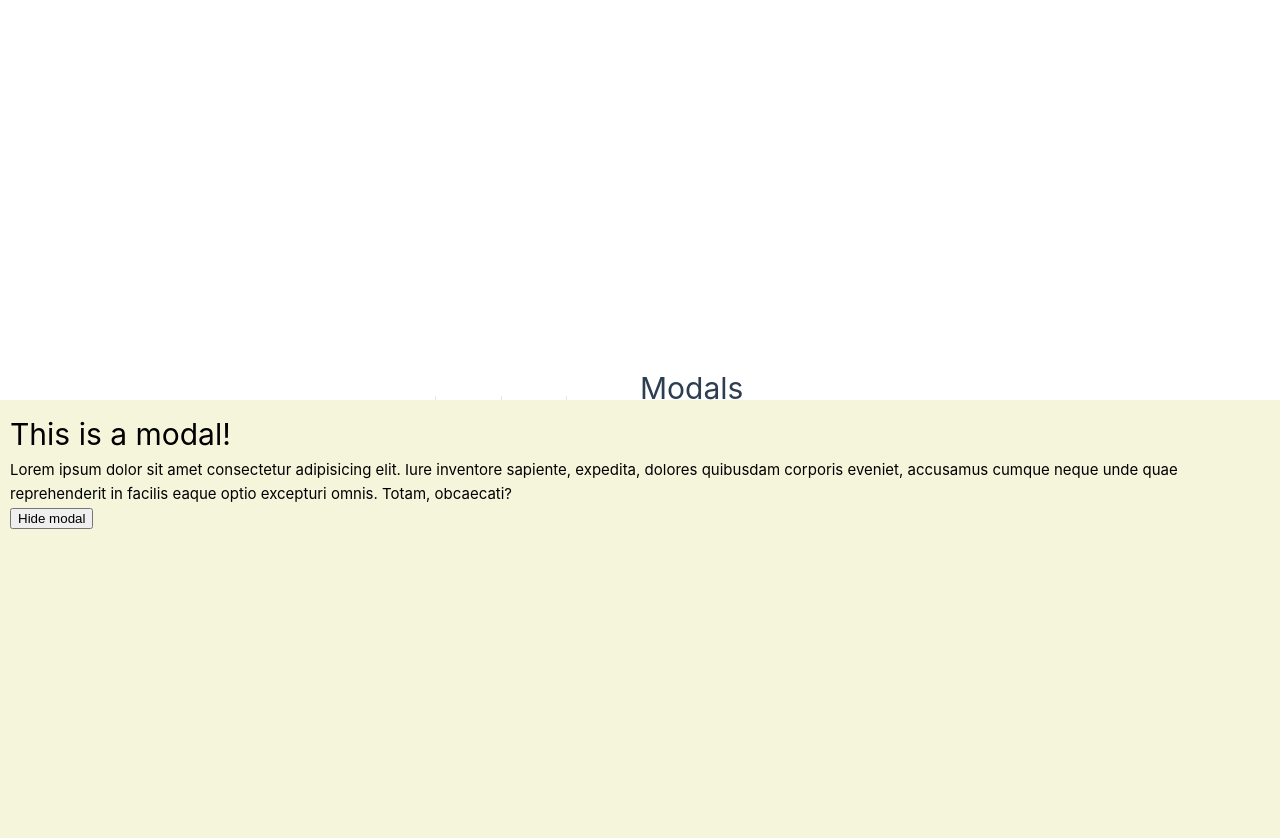
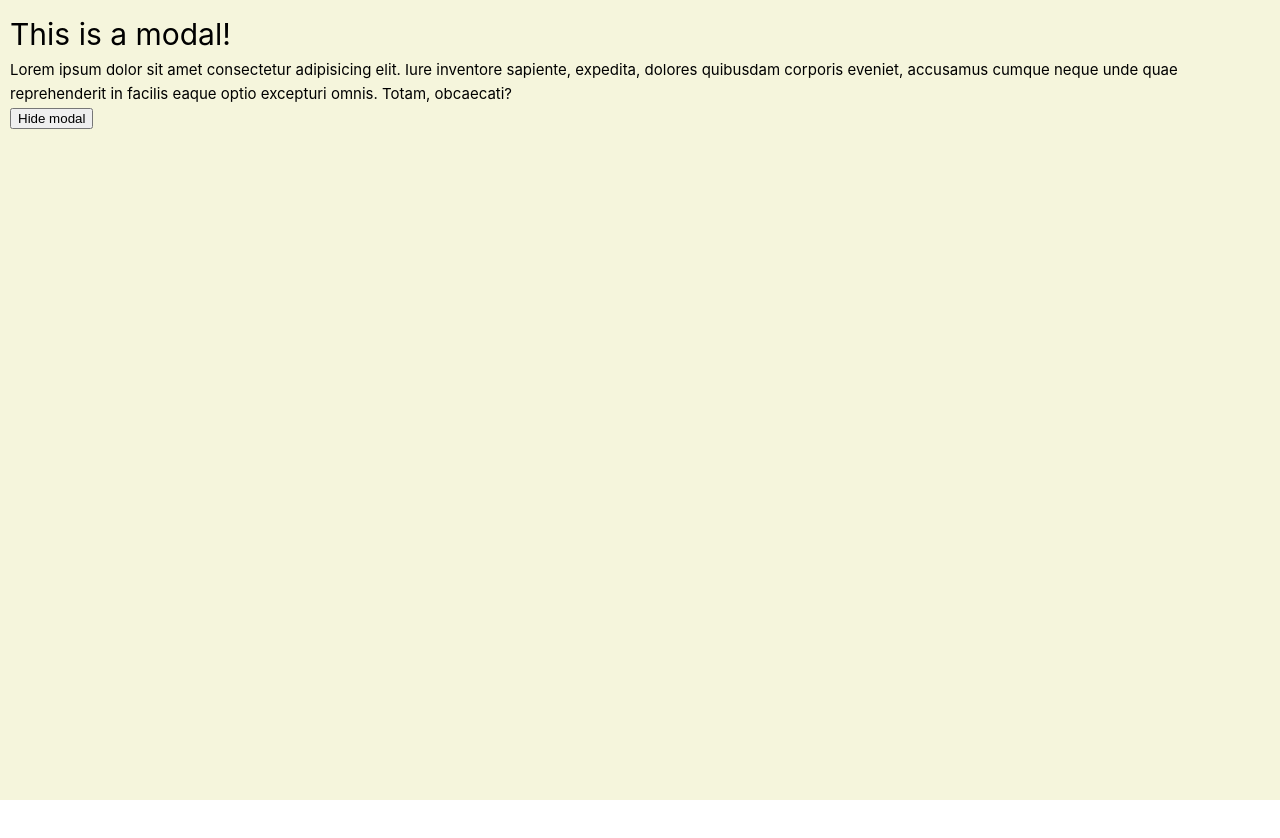
Before and after one commit to PangoRules/Vue-Composition-Api-Course, a Vue app in the folder vue-composition-api-basics/: page /modals in a window 1280 px wide. Both pictures are taken after a click on the button "Show modal". Shown: the top 838 px of the page. After the commit the page ends 800 px from the top, so only its background shows below. Built offline with nearby package versions, Linux system fonts and the light colour scheme.

Commit message:
Child components

```diff
--- /dev/null
+++ b/vue-composition-api-basics/src/components/Modal.vue
@@ -0,0 +1,23 @@
+<template>
+	<Teleport to=".modal-container">
+			<div class="modal">
+				<h1>This is a modal!</h1>
+				<p>Lorem ipsum dolor sit amet consectetur adipisicing elit. Iure inventore sapiente, expedita, dolores quibusdam corporis eveniet, accusamus cumque neque unde quae reprehenderit in facilis eaque optio excepturi omnis. Totam, obcaecati?</p>
+				<button>Hide modal</button>
+			</div>
+	</Teleport>
+</template>
+
+<style scoped>
+.modal{
+	background: beige;
+	padding: 10px;
+	color: black;
+	position: absolute;
+	left: 0;
+	bottom: 0;
+	width: 100%;
+	height: 100%;
+	z-index: 1;
+}
+</style>
--- a/vue-composition-api-basics/src/views/ModalsView.vue
+++ b/vue-composition-api-basics/src/views/ModalsView.vue
@@ -2,14 +2,8 @@
 	<div class="modals">
 		<h1>Modals</h1>
 		<button @click="showModal = true">Show modal</button>
-		<Teleport to=".modal-container">
-			<div v-if="showModal" class="modal">
-				<h1>This is a modal!</h1>
-				<p>Lorem ipsum dolor sit amet consectetur adipisicing elit. Iure inventore sapiente, expedita, dolores quibusdam corporis eveniet, accusamus cumque neque unde quae reprehenderit in facilis eaque optio excepturi omnis. Totam, obcaecati?</p>
-				<button @click="showModal = false">Hide modal</button>
-			</div>
-	</Teleport>
 	</div>
+	<Modal v-if="showModal"></Modal>
 </template>
 
 <script setup>
@@ -17,22 +11,10 @@
  * Imports
  */
 import { ref } from 'vue';
+import Modal from '@/components/Modal.vue';
 
 /**
  * Modals
  */
 	const showModal = ref(false);
 </script>
-
-<style scoped>
-.modal{
-	background: beige;
-	padding: 10px;
-	color: black;
-	position: absolute;
-	left: 0;
-	width: 100%;
-	height: 100%;
-	z-index: 1;
-}
-</style>
```
